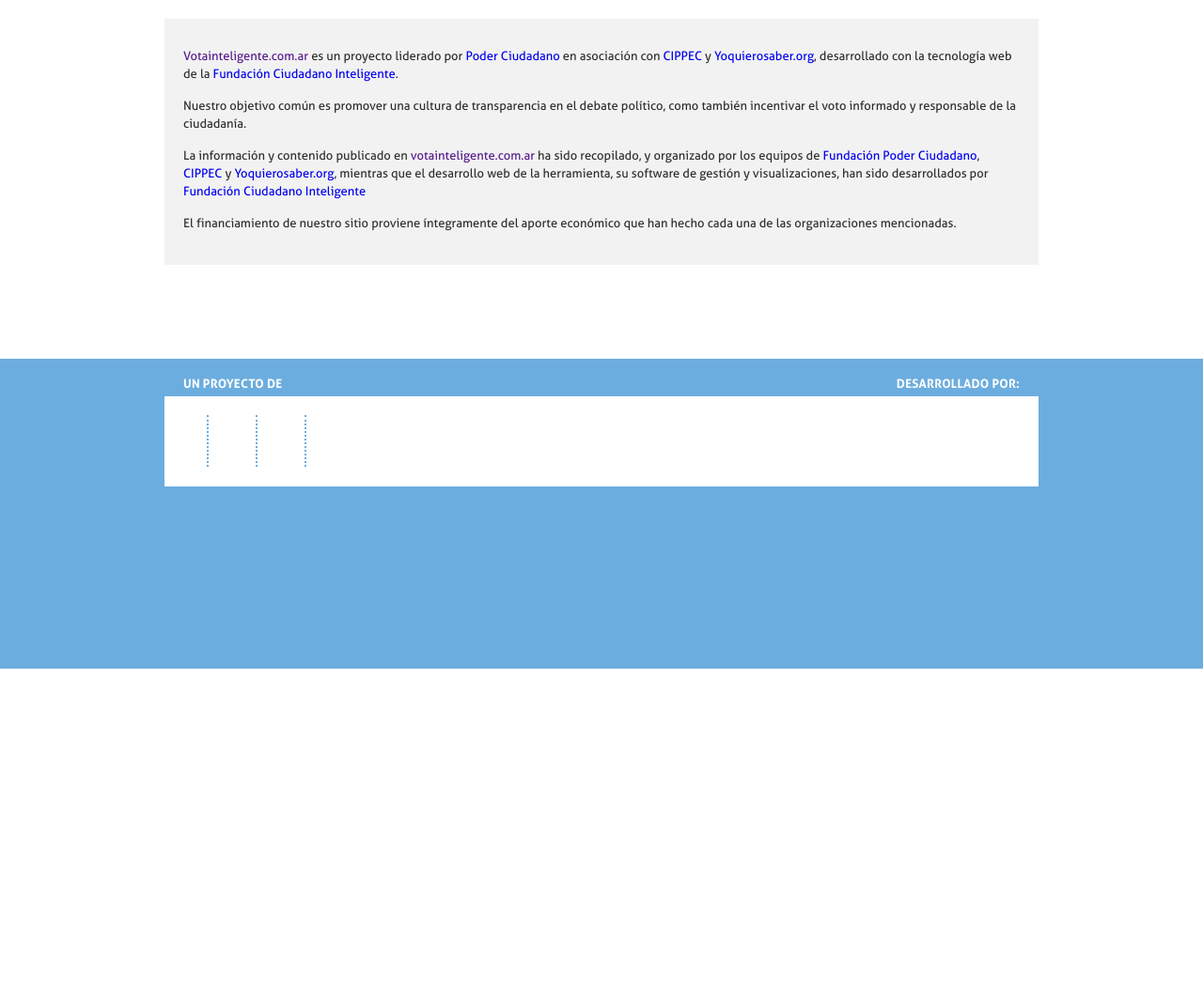
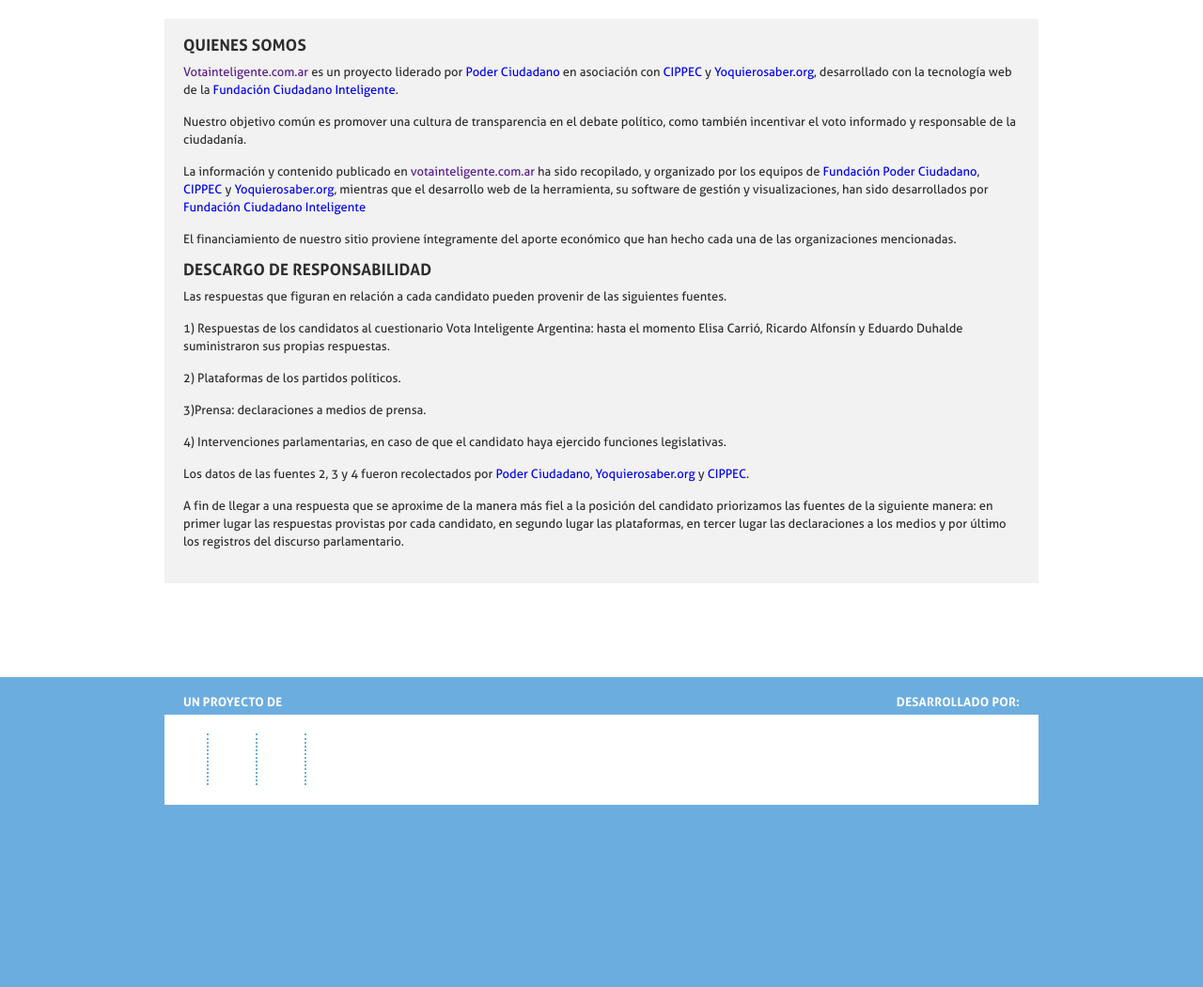
Before and after one commit to lfalvarez/votainteligente.com.ar, a CakePHP app: the page made by app/views/pages/quienes_somos.ctp in a window 1280 px wide. Shown: the part 28-1079 px from the top of the page at 94% size. Before the commit the page ends 740 px from the top, so only its background shows below. Run offline with PHP 8.4 and a stand-in for CakePHP, Linux system fonts and the light colour scheme; the template is opened without the code that fills it, so the values that code supplies are empty; some libraries are stand-ins or nearby versions.

Commit message:
Adds Disclaimer
Change-Id: I1e09fc2c4d507991b59a3f82394fcf28d4df358d

```diff
--- a/app/views/pages/quienes_somos.ctp
+++ b/app/views/pages/quienes_somos.ctp
@@ -1,4 +1,17 @@
+<h2>Quienes somos</h2>
 <p><a href="<?php echo Router::url("/", true);?>">Votainteligente.com.ar</a> es un proyecto liderado por <a href="http://poderciudadano.org/" target="_blank">Poder Ciudadano</a> en asociación con <a href="http://www.cippec.org" target="_blank">CIPPEC</a> y <a href="http://yoquierosaber.org/" target="_blank">Yoquierosaber.org</a>, desarrollado con la tecnología web de la <a href="http://www.ciudadanointeligente.org" target="_blank">Fundación Ciudadano Inteligente</a>.</p>
 <p>Nuestro objetivo común es promover una cultura de transparencia en el debate político, como también incentivar el voto informado y responsable de la ciudadanía.</p>
 <p>La información y contenido publicado en <a href="<?php echo Router::url("/", true);?>">votainteligente.com.ar</a> ha sido recopilado, y organizado por los equipos de <a href="http://poderciudadano.org/" target="_blank">Fundación Poder Ciudadano</a>, <a href="http://www.cippec.org" target="_blank">CIPPEC</a> y <a href="http://yoquierosaber.org/" target="_blank">Yoquierosaber.org</a>, mientras que el desarrollo web de la herramienta, su software de gestión y visualizaciones, han sido desarrollados por <a href="http://www.ciudadanointeligente.org" target="_blank">Fundación Ciudadano Inteligente</a></p>
 <p>El financiamiento de nuestro sitio proviene íntegramente del aporte económico que han hecho cada una de las organizaciones mencionadas.</p>
+<h2>Descargo de responsabilidad</h2>
+
+<p>Las respuestas que figuran en relación a cada candidato pueden provenir de las siguientes fuentes.</p>
+
+<p>1) Respuestas de los candidatos al cuestionario Vota Inteligente Argentina: hasta el momento Elisa Carrió, Ricardo Alfonsín y Eduardo Duhalde suministraron sus propias respuestas.</p>
+<p>2) Plataformas de los partidos políticos.</p>
+<p>3)Prensa: declaraciones a medios de prensa.</p>
+<p>4) Intervenciones parlamentarias, en caso de que el candidato haya ejercido funciones legislativas.</p>
+
+<p>Los datos de las fuentes 2, 3 y 4 fueron recolectados por <a href="http://poderciudadano.org/" target="_blank">Poder Ciudadano</a>, <a href="http://yoquierosaber.org/" target="_blank">Yoquierosaber.org</a> y <a href="http://www.cippec.org" target="_blank">CIPPEC</a>.</p>
+
+<p>A fin de llegar a una respuesta que se aproxime de la manera más fiel a la posición del candidato priorizamos las fuentes de la siguiente manera: en primer lugar las respuestas provistas por cada candidato, en segundo lugar las plataformas, en tercer lugar las declaraciones a los medios y por último los registros del discurso parlamentario.</p>
```
